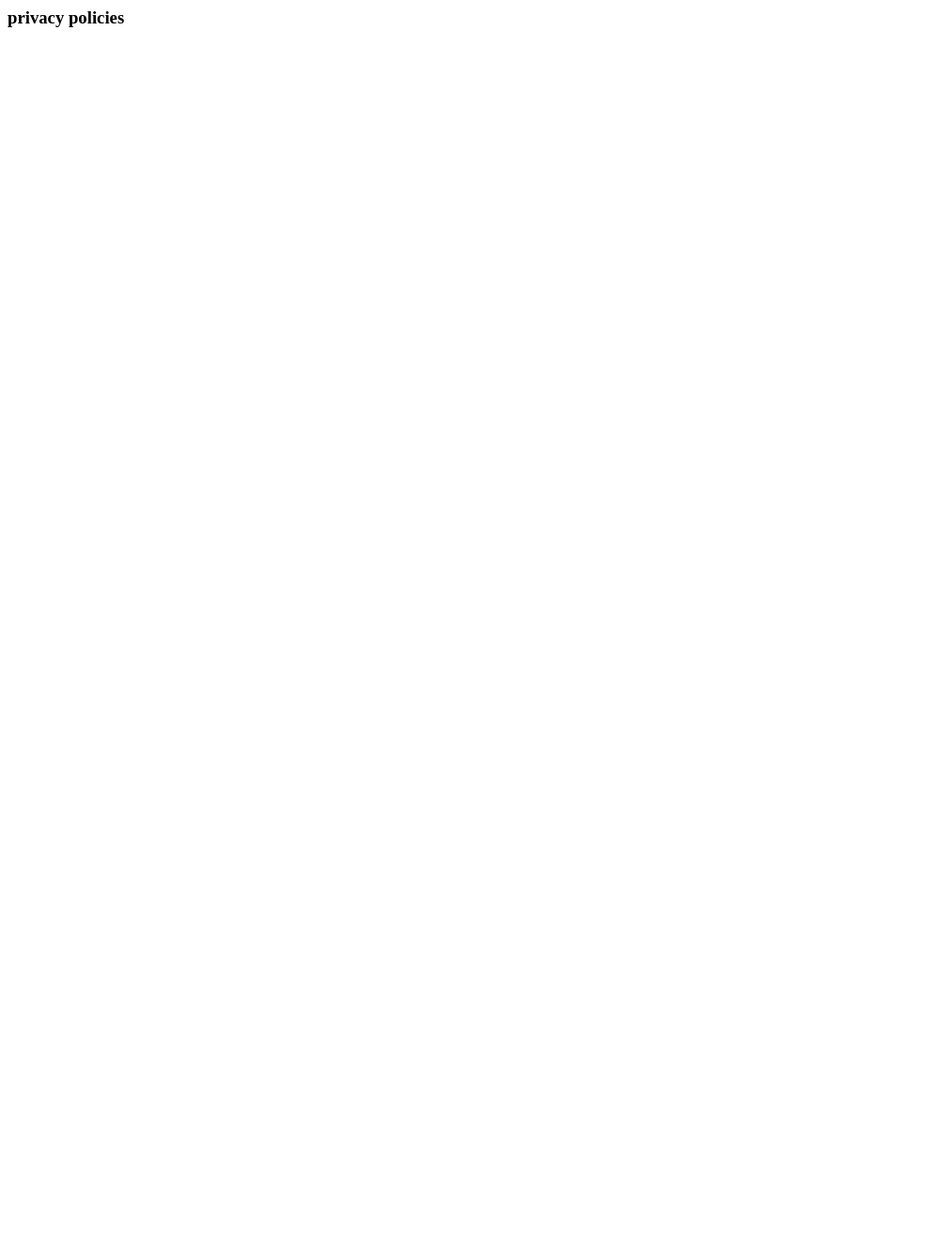
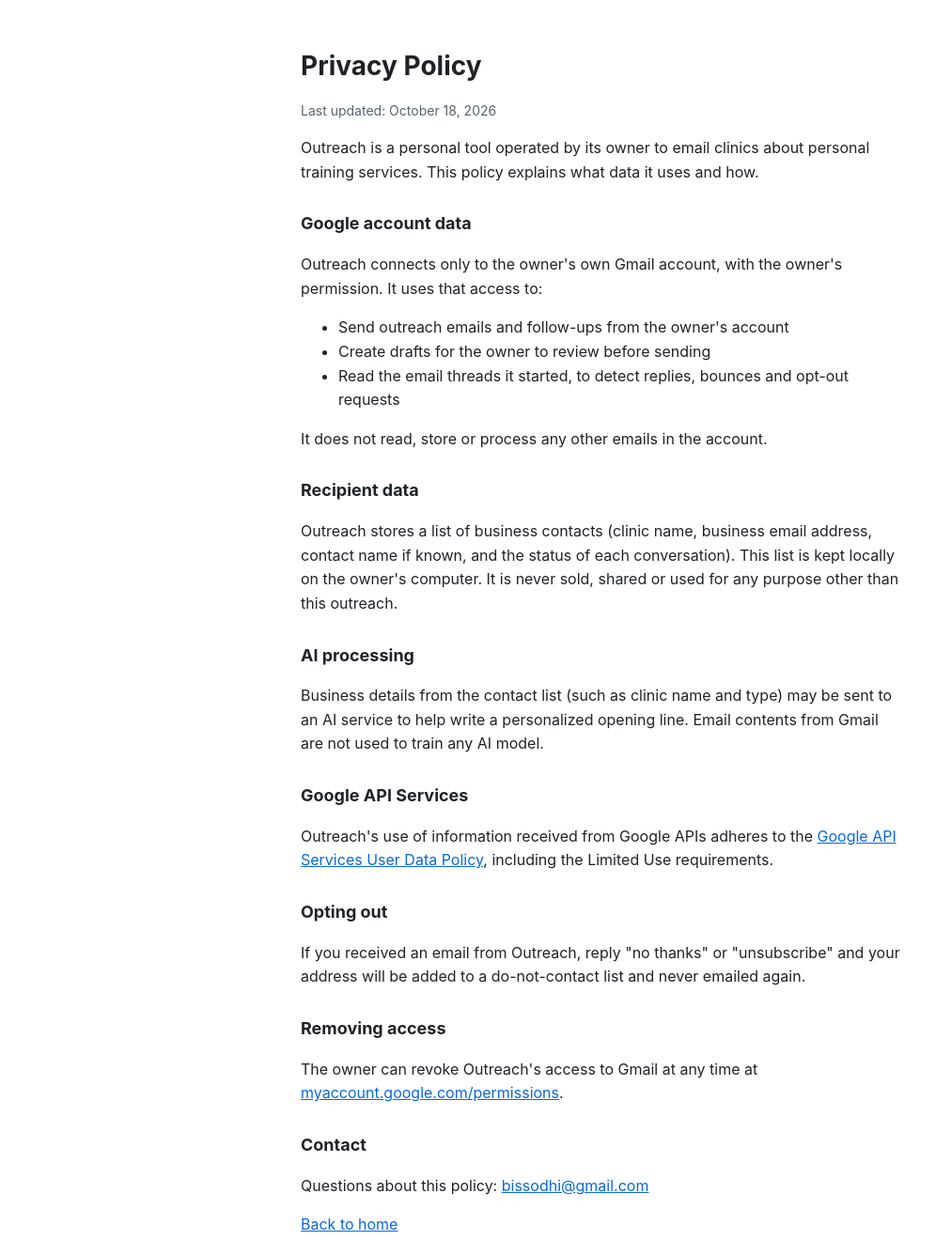
Before and after one commit to bisman-sodhi/outreach, a plain HTML site: page privacy.html in a window 1280 px wide. Shown: the whole page at 94% size, without its empty margins (0-1012 px from the left). Before the commit the page ends 800 px from the top, so only its background shows below. Drawn offline with Linux system fonts and the light colour scheme.

Commit message:
Add files via upload

```diff
--- a/privacy.html
+++ b/privacy.html
@@ -1 +1,50 @@
-<h3> privacy policies </h3>
+<!doctype html>
+<html lang="en">
+<head>
+  <meta charset="utf-8">
+  <meta name="viewport" content="width=device-width, initial-scale=1">
+  <title>Outreach Privacy Policy</title>
+  <style>
+    body { font-family: -apple-system, BlinkMacSystemFont, "Segoe UI", Roboto, sans-serif; max-width: 640px; margin: 48px auto; padding: 0 16px; line-height: 1.6; color: #1f2328; }
+    h1 { font-size: 28px; margin-bottom: 4px; }
+    h2 { font-size: 18px; margin-top: 28px; }
+    a { color: #0969da; }
+    .updated { color: #59636e; font-size: 14px; }
+  </style>
+</head>
+<body>
+  <h1>Privacy Policy</h1>
+  <p class="updated">Last updated: October 18, 2026</p>
+
+  <p>Outreach is a personal tool operated by its owner to email clinics about personal training services. This policy explains what data it uses and how.</p>
+
+  <h2>Google account data</h2>
+  <p>Outreach connects only to the owner's own Gmail account, with the owner's permission. It uses that access to:</p>
+  <ul>
+    <li>Send outreach emails and follow-ups from the owner's account</li>
+    <li>Create drafts for the owner to review before sending</li>
+    <li>Read the email threads it started, to detect replies, bounces and opt-out requests</li>
+  </ul>
+  <p>It does not read, store or process any other emails in the account.</p>
+
+  <h2>Recipient data</h2>
+  <p>Outreach stores a list of business contacts (clinic name, business email address, contact name if known, and the status of each conversation). This list is kept locally on the owner's computer. It is never sold, shared or used for any purpose other than this outreach.</p>
+
+  <h2>AI processing</h2>
+  <p>Business details from the contact list (such as clinic name and type) may be sent to an AI service to help write a personalized opening line. Email contents from Gmail are not used to train any AI model.</p>
+
+  <h2>Google API Services</h2>
+  <p>Outreach's use of information received from Google APIs adheres to the <a href="https://developers.google.com/terms/api-services-user-data-policy">Google API Services User Data Policy</a>, including the Limited Use requirements.</p>
+
+  <h2>Opting out</h2>
+  <p>If you received an email from Outreach, reply "no thanks" or "unsubscribe" and your address will be added to a do-not-contact list and never emailed again.</p>
+
+  <h2>Removing access</h2>
+  <p>The owner can revoke Outreach's access to Gmail at any time at <a href="https://myaccount.google.com/permissions">myaccount.google.com/permissions</a>.</p>
+
+  <h2>Contact</h2>
+  <p>Questions about this policy: <a href="mailto:bissodhi@gmail.com">bissodhi@gmail.com</a></p>
+
+  <p><a href="index.html">Back to home</a></p>
+</body>
+</html>
```
